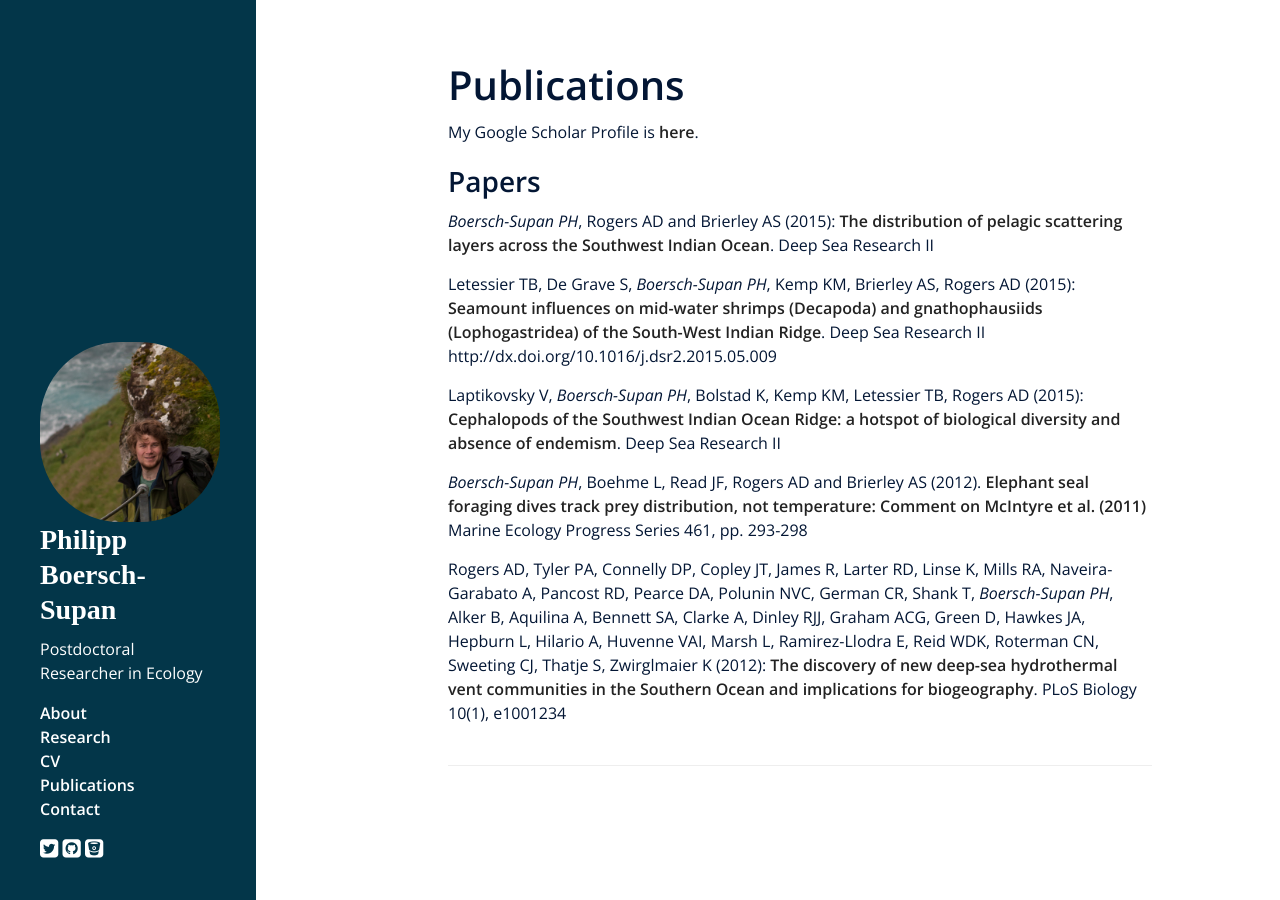
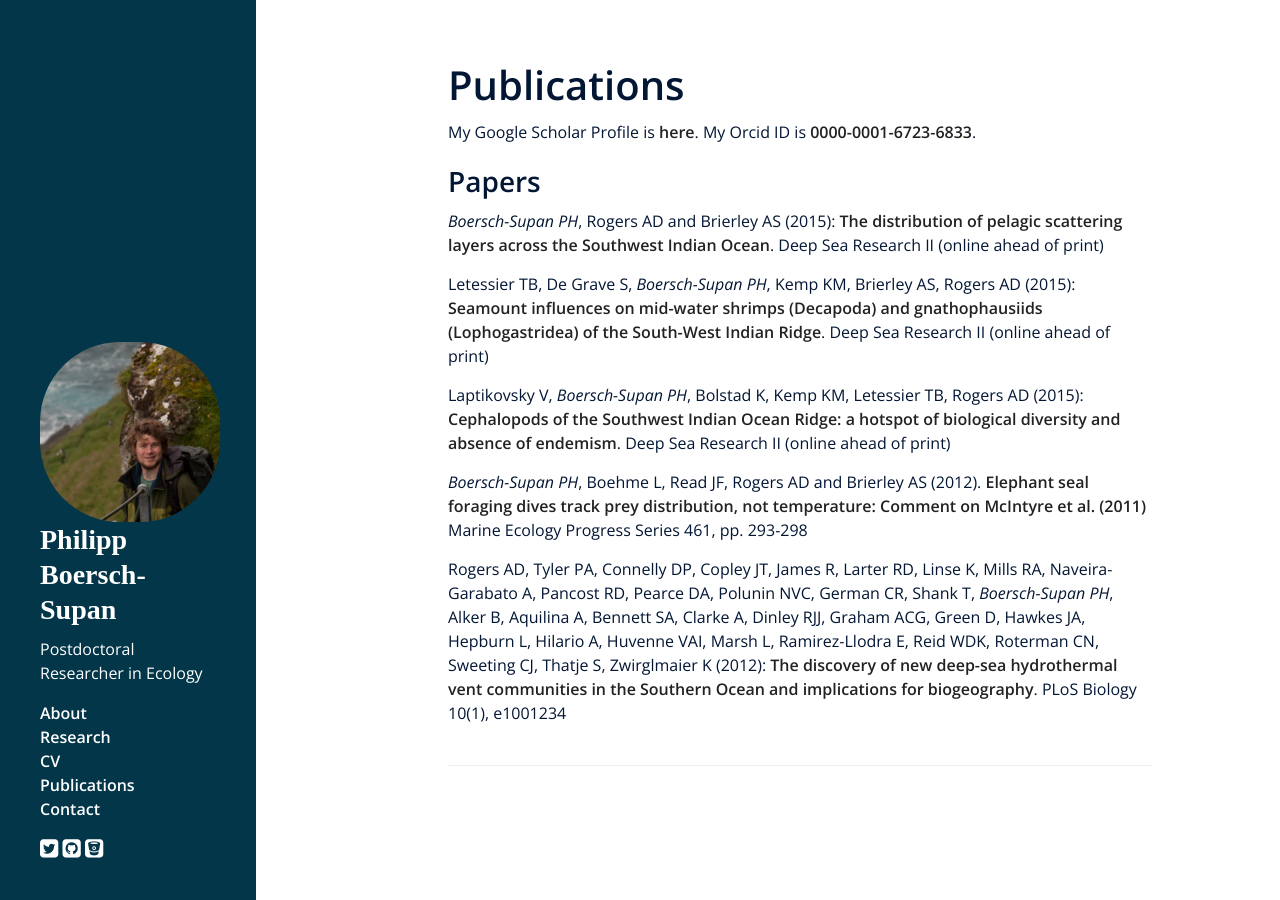
Before and after one commit to pboesu/pboesu.github.io, a Jekyll site: the page built from publications.md, in a window 1280 px wide. Built offline with Jekyll 4.4.1, drawn with Linux system fonts in a browser that asks for light colours; nearby versions of some CDN libraries; some web fonts are replaced; Markdown is read by kramdown in place of the engine named in the settings.

Commit message:
added orcid ID

```diff
--- a/publications.md
+++ b/publications.md
@@ -3,16 +3,16 @@ layout: page
 title: Publications
 ---
 
-My Google Scholar Profile is [here](http://scholar.google.co.uk/citations?hl=en&user=fdUpdGoAAAAJ).
+My Google Scholar Profile is [here](http://scholar.google.co.uk/citations?hl=en&user=fdUpdGoAAAAJ). My Orcid ID is [0000-0001-6723-6833](http://orcid.org/0000-0001-6723-6833).
 
 ## Papers
 
-_Boersch-Supan PH_, Rogers AD and Brierley AS (2015): [The distribution of pelagic scattering layers across the Southwest Indian Ocean](http://dx.doi.org/10.1016/j.dsr2.2015.06.023). Deep Sea Research II
+_Boersch-Supan PH_, Rogers AD and Brierley AS (2015): [The distribution of pelagic scattering layers across the Southwest Indian Ocean](http://dx.doi.org/10.1016/j.dsr2.2015.06.023). Deep Sea Research II (online ahead of print)
 
-Letessier TB, De Grave S, _Boersch-Supan PH_, Kemp KM, Brierley AS, Rogers AD (2015): [Seamount influences on mid-water shrimps (Decapoda) and gnathophausiids (Lophogastridea) of the South-West Indian Ridge](http://dx.doi.org/10.1016/j.dsr2.2015.05.009). Deep Sea Research II http://dx.doi.org/10.1016/j.dsr2.2015.05.009
+Letessier TB, De Grave S, _Boersch-Supan PH_, Kemp KM, Brierley AS, Rogers AD (2015): [Seamount influences on mid-water shrimps (Decapoda) and gnathophausiids (Lophogastridea) of the South-West Indian Ridge](http://dx.doi.org/10.1016/j.dsr2.2015.05.009). Deep Sea Research II (online ahead of print)
 
 
-Laptikovsky V, _Boersch-Supan PH_, Bolstad K, Kemp KM, Letessier TB, Rogers AD (2015): [Cephalopods of the Southwest Indian Ocean Ridge: a hotspot of biological diversity and absence of endemism](http://dx.doi.org/10.1016/j.dsr2.2015.07.002). Deep Sea Research II
+Laptikovsky V, _Boersch-Supan PH_, Bolstad K, Kemp KM, Letessier TB, Rogers AD (2015): [Cephalopods of the Southwest Indian Ocean Ridge: a hotspot of biological diversity and absence of endemism](http://dx.doi.org/10.1016/j.dsr2.2015.07.002). Deep Sea Research II (online ahead of print)
 
 
 _Boersch-Supan PH_, Boehme L, Read JF, Rogers AD and Brierley AS (2012). [Elephant seal foraging dives track prey distribution, not temperature: Comment on McIntyre et al. (2011)](http://dx.doi.org/10.3354/meps09890) Marine Ecology Progress Series 461, pp. 293-298
```
Also changed, not shown: 3 other files.
